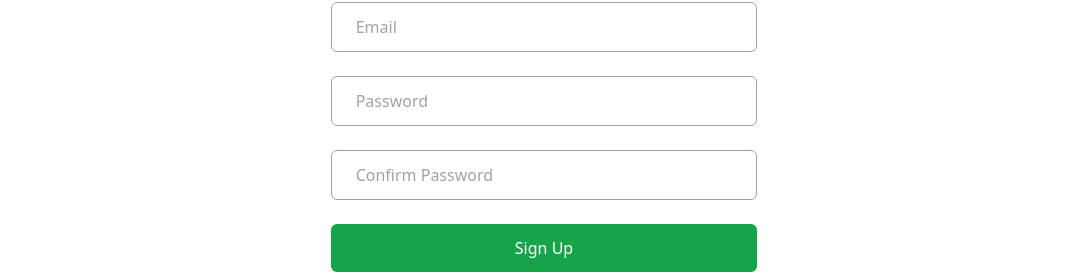
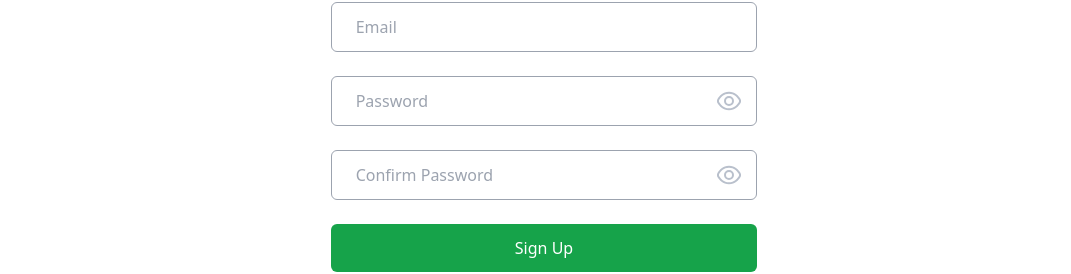
Before and after one commit to erickhangati/tours-app, a React (Vite) app in the folder frontend/: page /login in a window 1280 px wide. Both pictures are taken after a click on the element "Sign Up". Shown: the part 320-594 px from the top of the page, without its empty margins (96-1167 px from the left). Built offline with nearby package versions, Linux system fonts and the light colour scheme.

Commit message:
Updated password fields

```diff
--- a/frontend/components/LoginForm.tsx
+++ b/frontend/components/LoginForm.tsx
@@ -1,6 +1,9 @@
 import React, { useState } from 'react';
 import axios from 'axios';
 import { useMutation } from '@tanstack/react-query';
+
+import EyeIcon from '../components/icons/EyeIcon';
+import EyeCrossedIcon from '../components/icons/EyeCrossedIcon';
 
 interface FormData {
   name: string;
@@ -42,6 +45,7 @@ const initialResponse = {
 
 const LoginForm = () => {
   const [isLogin, setIsLogin] = useState(true);
+  const [viewPassword, setViewPassword] = useState(false);
   const [formValues, setFormValues] = useState<FormData>(initialFormValues);
   const [formError, setFormError] = useState<ErrorData>(initialErrorValues);
   const [response, setResponse] = useState<ResponseData>(initialResponse);
@@ -95,6 +99,11 @@ const LoginForm = () => {
     },
     onError(error: any) {
       console.log(error.response.data);
+      setFormValues(() => initialFormValues);
+      setResponse(() => ({
+        isError: true,
+        message: error.response.data.message,
+      }));
     },
   });
 
@@ -176,9 +185,10 @@ const LoginForm = () => {
           setFormValues((prev) => ({ ...prev, email: event.target.value }))
         }
       />
+      <div className='relative'>
         <input
-        className='px-6 py-3 outline-none rounded-md border border-gray-400 border-solid'
-        type='text'
+          className='px-6 py-3 outline-none rounded-md border border-gray-400 border-solid w-full'
+          type={viewPassword ? 'text' : 'password'}
           id='password'
           value={formValues?.password}
           placeholder='Password'
@@ -190,10 +200,24 @@ const LoginForm = () => {
             setFormValues((prev) => ({ ...prev, password: event.target.value }))
           }
         />
+        {!viewPassword && (
+          <EyeIcon
+            className='absolute top-[50%] translate-y-[-50%] right-4'
+            onClick={() => setViewPassword((prev) => !prev)}
+          />
+        )}
+        {viewPassword && (
+          <EyeCrossedIcon
+            className='absolute top-[50%] translate-y-[-50%] right-4'
+            onClick={() => setViewPassword((prev) => !prev)}
+          />
+        )}
+      </div>
       {!isLogin && (
+        <div className='relative'>
           <input
-          className='px-6 py-3 outline-none rounded-md border border-gray-400 border-solid'
-          type='text'
+            className='px-6 py-3 outline-none rounded-md border border-gray-400 border-solid w-full'
+            type={viewPassword ? 'text' : 'password'}
             id='confirmPassword'
             value={formValues?.confirmPassword}
             placeholder='Confirm Password'
@@ -210,6 +234,21 @@ const LoginForm = () => {
               }))
             }
           />
+
+          {!viewPassword && (
+            <EyeIcon
+              className='absolute top-[50%] translate-y-[-50%] right-4'
+              onClick={() => setViewPassword((prev) => !prev)}
+            />
+          )}
+
+          {viewPassword && (
+            <EyeCrossedIcon
+              className='absolute top-[50%] translate-y-[-50%] right-4'
+              onClick={() => setViewPassword((prev) => !prev)}
+            />
+          )}
+        </div>
       )}
       <button
         className='px-6 py-3 text-white font-medium bg-green-600 hover:bg-green-600/70 transition rounded-md'
--- /dev/null
+++ b/frontend/components/icons/EyeCrossedIcon.tsx
@@ -0,0 +1,32 @@
+import React, { useState } from 'react';
+
+interface Props {
+  className: string;
+  onClick: () => void;
+}
+
+const EyeCrossedIcon: React.FC<Props> = ({ className, onClick }) => {
+  const [isHovered, setIsHovered] = useState(false);
+
+  return (
+    <svg
+      xmlns='http://www.w3.org/2000/svg'
+      id='Outline'
+      viewBox='0 0 24 24'
+      width='24'
+      height='24'
+      className={className}
+      style={{
+        fill: isHovered ? '#9ca3af' : '#b9c0cc',
+        cursor: 'pointer',
+      }}
+      onClick={onClick}
+      onMouseEnter={() => setIsHovered((prev) => !prev)}
+      onMouseLeave={() => setIsHovered((prev) => !prev)}
+    >
+      <path d='M23.271,9.419A15.866,15.866,0,0,0,19.9,5.51l2.8-2.8a1,1,0,0,0-1.414-1.414L18.241,4.345A12.054,12.054,0,0,0,12,2.655C5.809,2.655,2.281,6.893.729,9.419a4.908,4.908,0,0,0,0,5.162A15.866,15.866,0,0,0,4.1,18.49l-2.8,2.8a1,1,0,1,0,1.414,1.414l3.052-3.052A12.054,12.054,0,0,0,12,21.345c6.191,0,9.719-4.238,11.271-6.764A4.908,4.908,0,0,0,23.271,9.419ZM2.433,13.534a2.918,2.918,0,0,1,0-3.068C3.767,8.3,6.782,4.655,12,4.655A10.1,10.1,0,0,1,16.766,5.82L14.753,7.833a4.992,4.992,0,0,0-6.92,6.92l-2.31,2.31A13.723,13.723,0,0,1,2.433,13.534ZM15,12a3,3,0,0,1-3,3,2.951,2.951,0,0,1-1.285-.3L14.7,10.715A2.951,2.951,0,0,1,15,12ZM9,12a3,3,0,0,1,3-3,2.951,2.951,0,0,1,1.285.3L9.3,13.285A2.951,2.951,0,0,1,9,12Zm12.567,1.534C20.233,15.7,17.218,19.345,12,19.345A10.1,10.1,0,0,1,7.234,18.18l2.013-2.013a4.992,4.992,0,0,0,6.92-6.92l2.31-2.31a13.723,13.723,0,0,1,3.09,3.529A2.918,2.918,0,0,1,21.567,13.534Z' />
+    </svg>
+  );
+};
+
+export default EyeCrossedIcon;
--- /dev/null
+++ b/frontend/components/icons/EyeIcon.tsx
@@ -0,0 +1,33 @@
+import React, { useState } from 'react';
+
+interface Props {
+  className: string;
+  onClick: () => void;
+}
+
+const EyeIcon: React.FC<Props> = ({ className, onClick }) => {
+  const [isHovered, setIsHovered] = useState(false);
+
+  return (
+    <svg
+      xmlns='http://www.w3.org/2000/svg'
+      id='Outline'
+      viewBox='0 0 24 24'
+      width='24'
+      height='24'
+      className={className}
+      style={{
+        fill: isHovered ? '#9ca3af' : '#b9c0cc',
+        cursor: 'pointer',
+      }}
+      onClick={onClick}
+      onMouseEnter={() => setIsHovered((prev) => !prev)}
+      onMouseLeave={() => setIsHovered((prev) => !prev)}
+    >
+      <path d='M23.271,9.419C21.72,6.893,18.192,2.655,12,2.655S2.28,6.893.729,9.419a4.908,4.908,0,0,0,0,5.162C2.28,17.107,5.808,21.345,12,21.345s9.72-4.238,11.271-6.764A4.908,4.908,0,0,0,23.271,9.419Zm-1.705,4.115C20.234,15.7,17.219,19.345,12,19.345S3.766,15.7,2.434,13.534a2.918,2.918,0,0,1,0-3.068C3.766,8.3,6.781,4.655,12,4.655s8.234,3.641,9.566,5.811A2.918,2.918,0,0,1,21.566,13.534Z' />
+      <path d='M12,7a5,5,0,1,0,5,5A5.006,5.006,0,0,0,12,7Zm0,8a3,3,0,1,1,3-3A3,3,0,0,1,12,15Z' />
+    </svg>
+  );
+};
+
+export default EyeIcon;
```
Also changed, not shown: 1 other file (tests, documents, lock files or other folders). Lines whose indentation alone changed are shown as unchanged.
